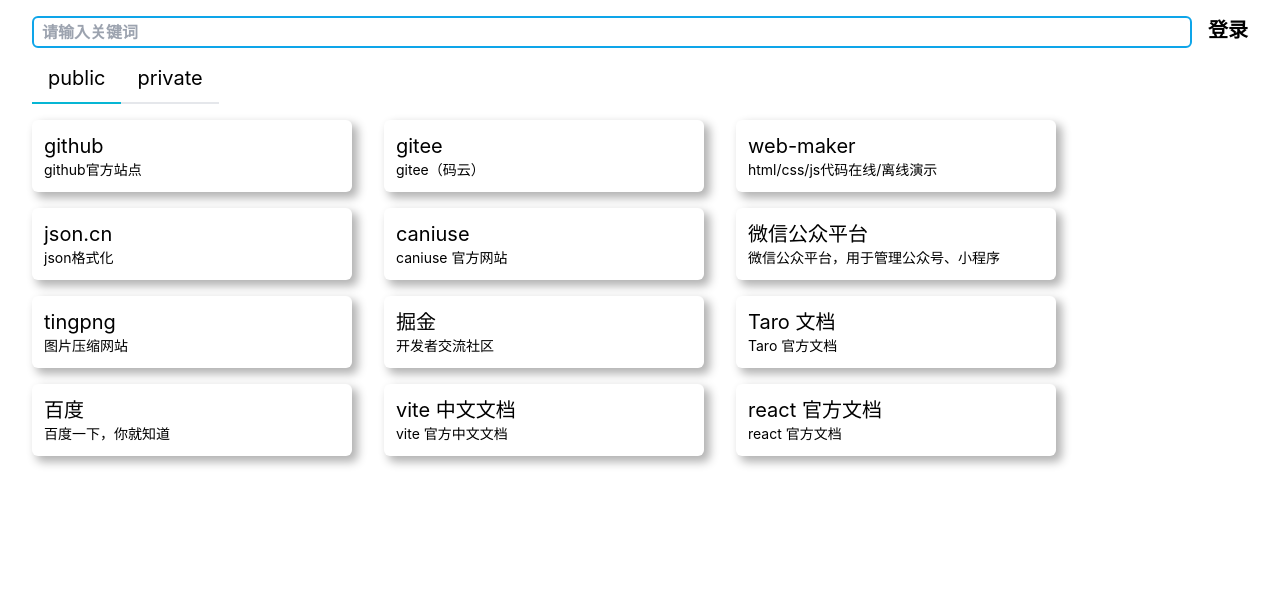
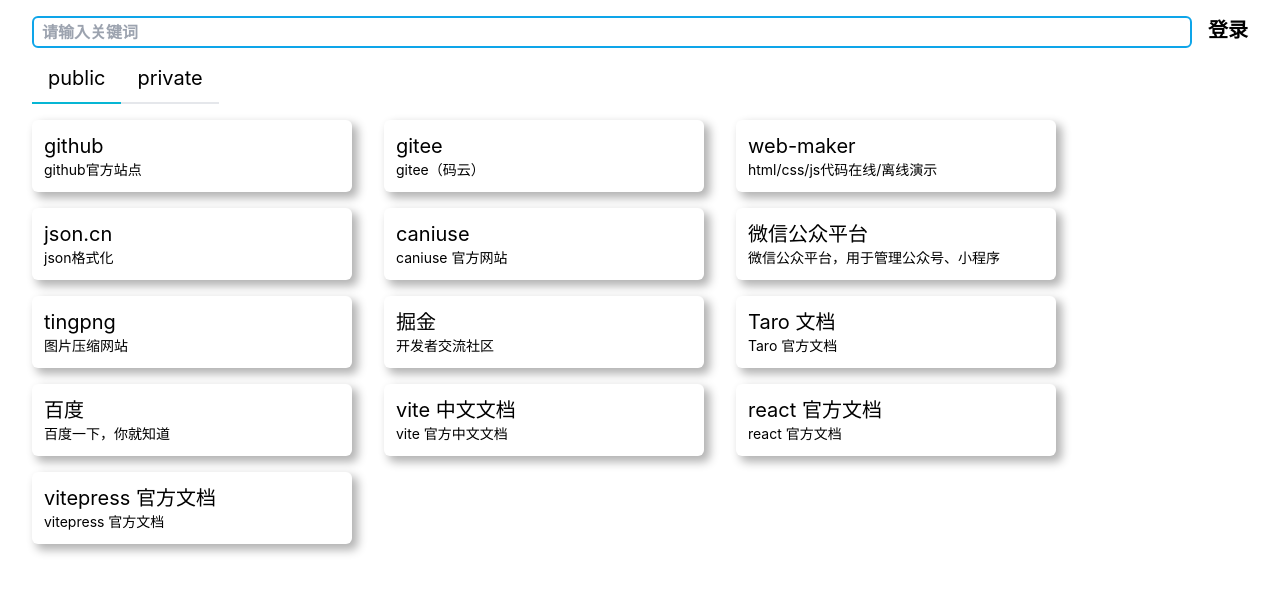
Before and after one commit to lexmin0412/advanced-stack-park, a React (Vite) app: page /advanced-stack-park/toolbar in a window 1280 px wide. Shown: the top 592 px of the page. Built offline with nearby package versions, Linux system fonts and the light colour scheme.

Commit message:
Update data.ts

```diff
--- a/src/routes/toolbar/data.ts
+++ b/src/routes/toolbar/data.ts
@@ -90,6 +90,12 @@
 		title: 'react 官方文档',
 		desc: 'react 官方文档',
 		link: 'https://reactjs.org/'
+	},
+	{
+		icon: 'https://cn.vitejs.dev/logo.svg',
+		id: 'vitepress',
+		title: 'vitepress 官方文档',
+		desc: 'vitepress 官方文档',
+		link: 'https://vitepress.vuejs.org/'
 	}
-	//
 ]
```
